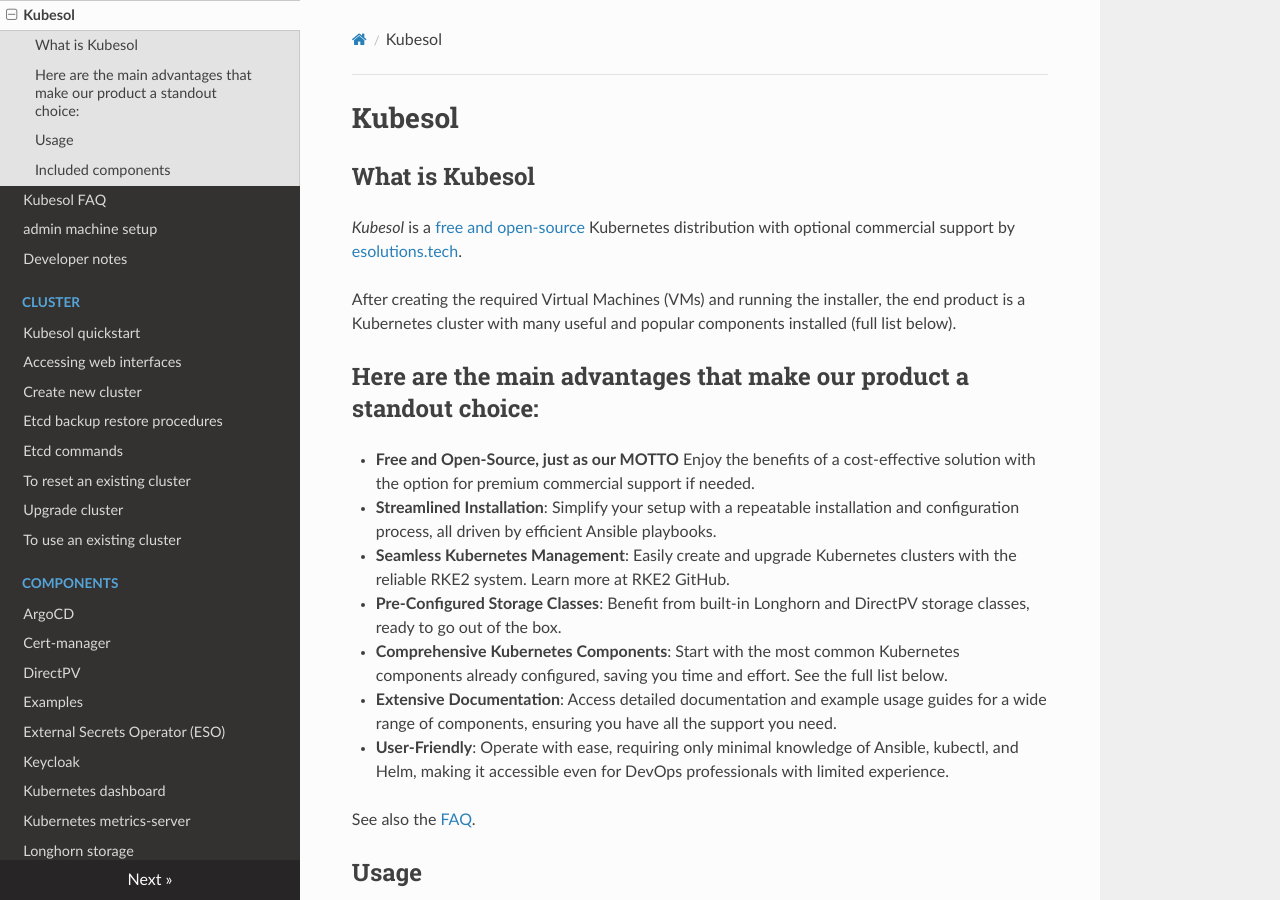
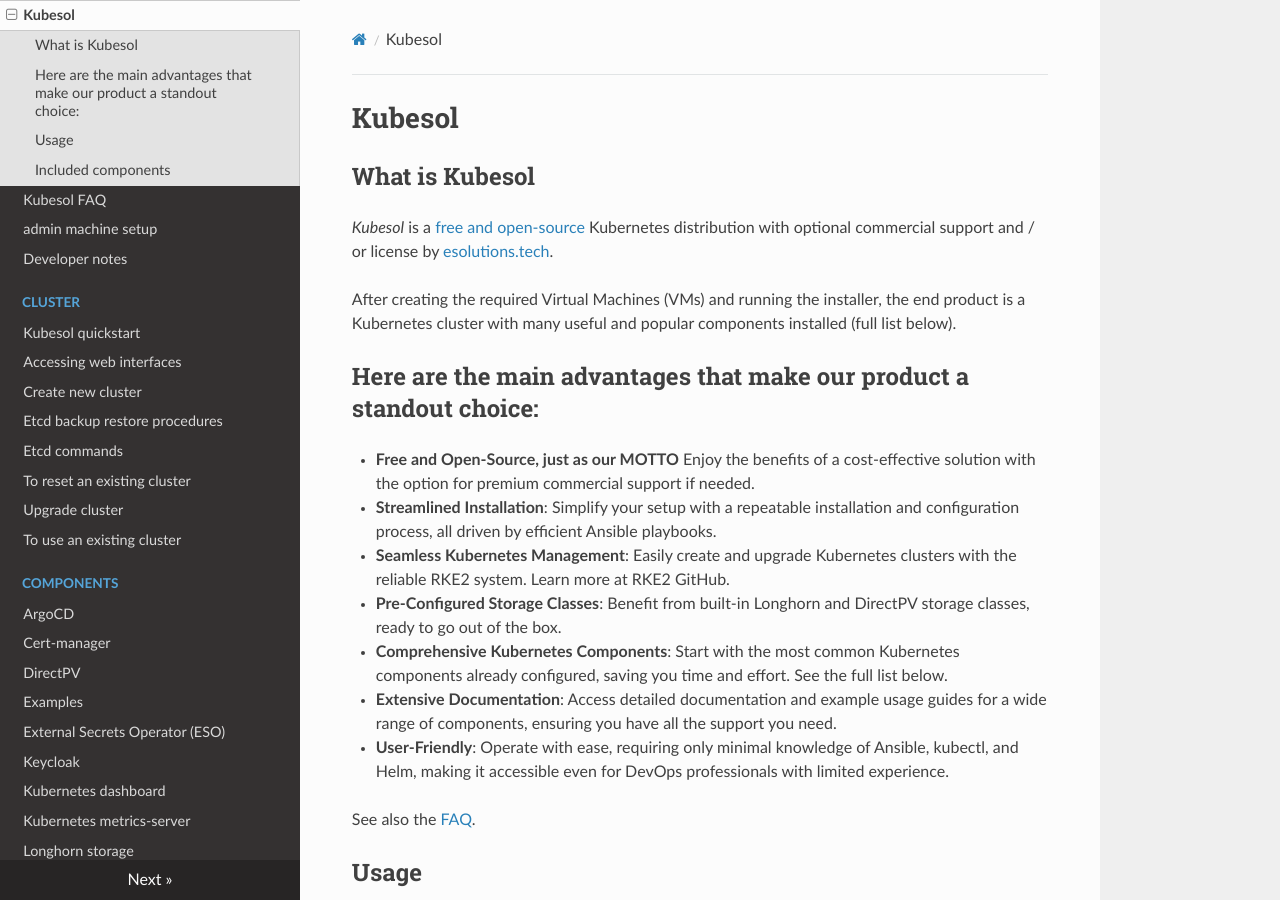
Before and after one commit to eSolutionsTech/kubesol, an MkDocs documentation site: the page built from docs/README.md, in a window 1280 px wide and 900 px high. Built offline with MkDocs 1.6.1, drawn with Linux system fonts in a browser that asks for light colours; nearby versions of some CDN libraries.

Commit message:
update-readme

```diff
--- a/docs/README.md
+++ b/docs/README.md
@@ -3,7 +3,7 @@
 ## What is Kubesol
 
 _Kubesol_ is a [free and open-source](../LICENSE.md) Kubernetes distribution
-with optional commercial support by [esolutions.tech](https://www.esolutions.tech/kubesol).
+with optional commercial support and / or license by [esolutions.tech](https://www.esolutions.tech/kubesol).
 
 After creating the required Virtual Machines (VMs) and running the installer, the end product is a Kubernetes cluster with many useful and popular components installed (full list below).
 
```
